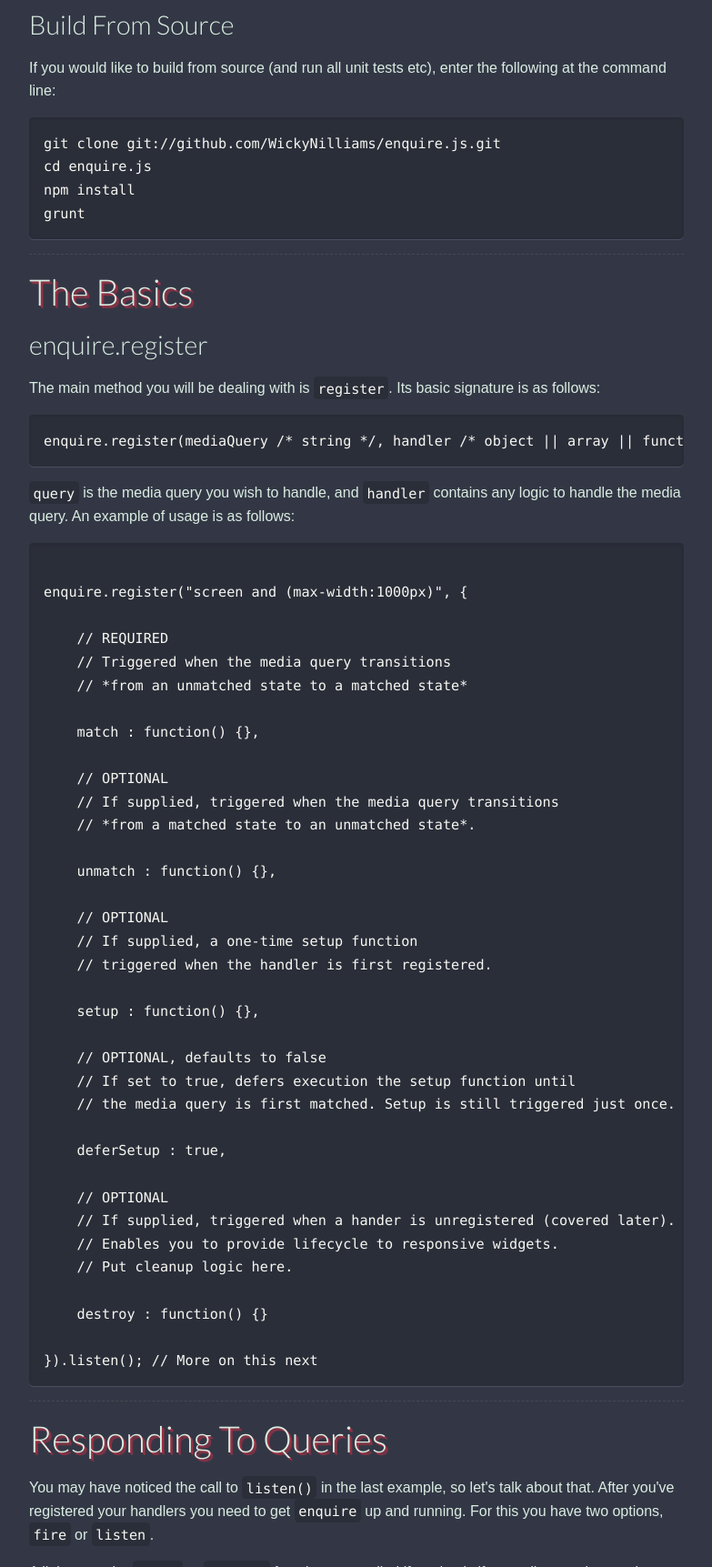
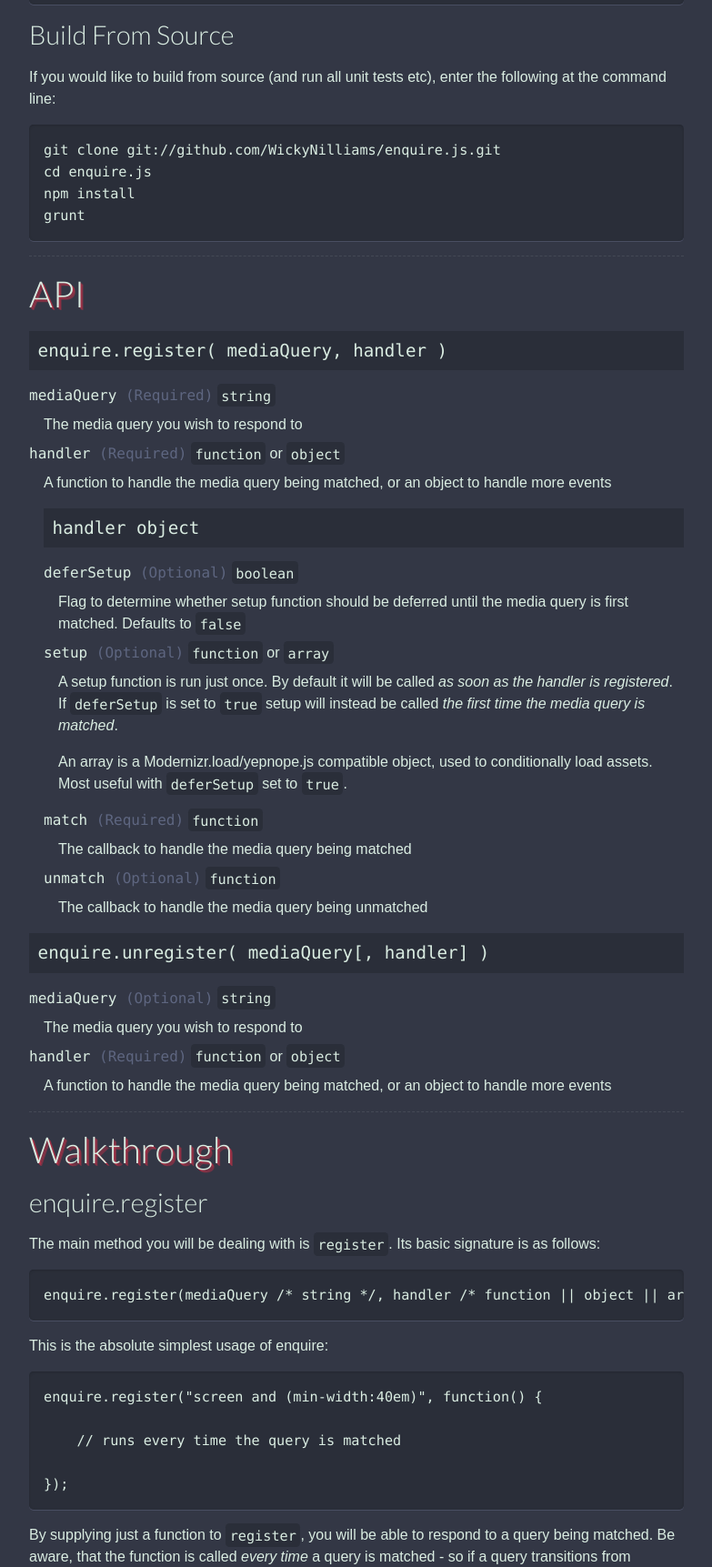
Before and after one commit to WickyNilliams/enquire.js, a website: page index.html in a window 1280 px wide. Shown: the part 1077-2800 px from the top of the page at 91% size, without its empty margins (248-1031 px from the left). Drawn offline with Linux system fonts and the light colour scheme; a web font is replaced by a local one.

Commit message:
first pass of proper API documentation

```diff
--- a/humans.txt
+++ b/humans.txt
@@ -4,7 +4,7 @@
 
 # TEAM
 
-    Nick Williams -- Developer -- @WickyNilliams
+    Nick Williams -- Developer -- @WickyNilliams -- http://wicky.nillia.ms
 
 
 # TECHNOLOGY COLOPHON
--- a/index.html
+++ b/index.html
@@ -48,6 +48,7 @@
     </div>
 
 </header>
+
 <div class="announcement">
     <p class="announcement__message">
         Version 2 now released! Find out <a href="#v2.0.0">what's new</a>.
@@ -64,8 +65,9 @@
             </p>
             <ul>
                 <li>Execute JavaScript callbacks for media queries matching (and <em>un</em>matching!)</li>
-                <li>Simplifies conditional asset loading via one-time setup callbacks</li>
-                <li>Around 0.8kb GZIP'd!</li>
+                <li>Simple conditional asset loading</li>
+                <li>Clean &amp; intuitive API</li>
+                <li>Absolutely tiny - around 0.8kb GZIP'd!</li>
             </ul>
 
             <h3>Dependencies?</h3>
@@ -115,82 +117,199 @@
         </section>
 
         <section class="block">
-            <h2 id="basics" class="block__title">The Basics</h2>
+            <h2 id="api" class="block__title">API</h2>
+
+            <div class="api-member">
+                <h3 class="api-member__signature">enquire.register( mediaQuery, handler )</h3>
+
+                <dl class="api-member__parameters">
+                    <dt class="api-member__param-name">mediaQuery <span class="subdued">(Required)</span></dt>
+                    <dd class="api-member__param-detail api-member__param-detail--type"><code>string</code></dd>
+                    <dd class="api-member__param-detail api-member__param-detail--description">The media query you wish to respond to</dd>
+
+                    <dt class="api-member__param-name">handler <span class="subdued">(Required)</span></dt>
+                    <dd class="api-member__param-detail api-member__param-detail--type"><code>function</code> or <code>object</code></dd>
+                    <dd class="api-member__param-detail api-member__param-detail--description">
+
+                        <p>A function to handle the media query being matched, or an object to handle more events</p>
+
+                        <div class="api-member api-member--nested">
+                            <h4 class="api-member__signature">handler object</h4>
+
+                            <dl class="api-member__parameters">
+                                <dt class="api-member__param-name">deferSetup <span class="subdued">(Optional)</span></dt>
+                                <dd class="api-member__param-detail api-member__param-detail--type"><code>boolean</code></dd>
+                                <dd class="api-member__param-detail api-member__param-detail--description">Flag to determine whether setup function should be deferred until the media query is first matched. Defaults to <code>false</code></dd>
+
+                                <dt class="api-member__param-name">setup <span class="subdued">(Optional)</span></dt>
+                                <dd class="api-member__param-detail api-member__param-detail--type"><code>function</code> or <code>array</code></dd>
+                                <dd class="api-member__param-detail api-member__param-detail--description">
+                                    <p>
+                                        A setup function is run just once. By default it will be called <em>as soon as the handler is registered</em>. If <code>deferSetup</code> is set to <code>true</code> setup will instead be called <em>the first time the media query is matched</em>.
+                                    </p>
+                                    <p>
+                                        An array is a Modernizr.load/yepnope.js compatible object, used to conditionally load assets. Most useful with <code>deferSetup</code> set to <code>true</code>.
+                                    </p>
+                                </dd>
+
+                                <dt class="api-member__param-name">match <span class="subdued">(Required)</span></dt>
+                                <dd class="api-member__param-detail api-member__param-detail--type"><code>function</code></dd>
+                                <dd class="api-member__param-detail api-member__param-detail--description">The callback to handle the media query being matched</dd>
+
+                                <dt class="api-member__param-name">unmatch <span class="subdued">(Optional)</span></dt>
+                                <dd class="api-member__param-detail api-member__param-detail--type"><code>function</code></dd>
+                                <dd class="api-member__param-detail api-member__param-detail--description">The callback to handle the media query being unmatched</dd>
+                            </dl>
+                        </div>
+
+                    </dd>
+                </dl>
+            </div>
+
+            <div class="api-member">
+                <h3 class="api-member__signature">enquire.unregister( mediaQuery[, handler] )</h3>
+
+                <dl class="api-member__parameters">
+                    <dt class="api-member__param-name">mediaQuery <span class="subdued">(Optional)</span></dt>
+                    <dd class="api-member__param-detail api-member__param-detail--type"><code>string</code></dd>
+                    <dd class="api-member__param-detail api-member__param-detail--description">The media query you wish to respond to</dd>
+
+                    <dt class="api-member__param-name">handler <span class="subdued">(Required)</span></dt>
+                    <dd class="api-member__param-detail api-member__param-detail--type"><code>function</code> or <code>object</code></dd>
+                    <dd class="api-member__param-detail api-member__param-detail--description">A function to handle the media query being matched, or an object to handle more events</dd>
+                </dl>
+            </div>
+
+        </section>
+
+        <section class="block">
+            <h2 id="walkthrough" class="block__title">Walkthrough</h2>
 
             <h3>enquire.register</h3>
             <p>
                 The main method you will be dealing with is <code class="language-javascript">register</code>. Its basic signature is as follows:
             </p>
 
-<pre class="language-javascript"><code>enquire.register(mediaQuery /* string */, handler /* object || array || function */);</code></pre>
+<pre class="language-javascript"><code>enquire.register(mediaQuery /* string */, handler /* function || object || array ||  */);</code></pre>
 
             <p>
-                <code class="language-javascript">query</code> is the media query you wish to handle, and <code class="language-javascript">handler</code> contains any logic to handle the media query. An example of usage is as follows:
+                This is the absolute simplest usage of enquire:
             </p>
 
-<pre class="language-javascript"><code>
-enquire.register("screen and (max-width:1000px)", {
+<pre class="language-javascript"><code>enquire.register("screen and (min-width:40em)", function() {
+
+    // runs every time the query is matched
+
+});
+</code></pre>
+
+            <p>
+                By supplying just a function to <code>register</code>, you will be able to respond to a query being matched. Be aware, that the function is called <em>every time</em> a query is matched - so if a query transitions from matched to unmatched and back to matched, the function will have been executed twice. Sometimes this is fine, but often it is limiting and you will want greater control. Luckily, enquire has you covered!
+            </p>
+            <p>
+                Instead of a function you can pass an object to <code>register</code>. This allows you to have a callback for both match and unmatch:
+            </p>
+
+<pre class="language-javascript"><code>enquire.register("screen and (min-width: 40em"), {
+
+
+    match : function() {
 
         // REQUIRED
         // Triggered when the media query transitions
         // *from an unmatched state to a matched state*
 
+    },
+
+    unmatch : function() {
+
+        // OPTIONAL
+        // Triggered when the media query transitions
+        // *from a matched state to an unmatched state*.
+
+    }
+
+});
+</code></pre>
+
+            <p>
+                Being able to respond to a query being unmatched opens up lots of options. For instance you could asynchronously load new content (e.g. a sidebar) into the page when a query is matched, then hide it when it's unmatched. It works in both directions!
+            </p>
+
+            <p>
+                However, a new problem has arisen. What happens when the query is matched a second time? <em>Holy needless-ajax-request, batman</em>. This is where <code>setup</code> comes in:
+            </p>
+
+<pre class="language-javascript"><code>enquire.register("screen and (min-width: 40em"), {
+
+    setup : function() {
+
+        // OPTIONAL
+        // Triggered *once* as soon a query is registered
+
+    },
+
     match : function() {},
 
-    // OPTIONAL
-    // If supplied, triggered when the media query transitions
-    // *from a matched state to an unmatched state*.
+    unmatch : function() {}
 
-    unmatch : function() {},
+});
+</code></pre>
 
-    // OPTIONAL
-    // If supplied, a one-time setup function
-    // triggered when the handler is first registered.
+            <p>
+                In terms of our scenario, this means we can put our AJAX request for supplementary content in <code>setup</code>. From there, <code>match</code> and <code>unmatch</code> can just show and hide the sidebar. This gives a neat separation of concerns, freeing match and unmatch callbacks from handling upfront work.
+            </p>
+            <p>
+                So now we've got to a point were our task is almost complete, with content being dynamically loaded in and the sidebar shown and hidden on match and unmatch respectively. But we can still make one further improvement! By default <code>setup</code> is executed <em>as soon as the query is registered</em>. What this means is that our AJAX request is being made even on small-screen devices - where it will never be needed! The solution to this problem is simple: <code>deferSetup</code>.
+            </p>
+
+<pre class="language-javascript"><code>enquire.register("screen and (min-width: 40em"), {
+
+    // OPTIONAL, defaults to false
+    // defers setup until first time
+    // a media query is matched
+
+    deferSetup : true,
 
     setup : function() {},
 
-    // OPTIONAL, defaults to false
-    // If set to true, defers execution the setup function until
-    // the media query is first matched. Setup is still triggered just once.
+    match : function() {},
+
+    unmatch : function() {}
+
+});
+</code></pre>
+
+        <p>
+            And with that simple adjustment, we now make our AJAX request(s) just once, the first time the media query is matched!
+        </p>
+
+        <p>
+            <!-- arrays, multiple handlers -->
+        </p>
+
+ <pre class="language-javascript"><code>enquire.register("screen and (min-width: 40em"), [{
 
     deferSetup : true,
 
-    // OPTIONAL
-    // If supplied, triggered when a hander is unregistered (covered later).
-    // Enables you to provide lifecycle to responsive widgets.
-    // Put cleanup logic here.
+    setup : function() {},
 
-    destroy : function() {}
+    match : function() {},
 
-}).listen(); // More on this next
-</code></pre>
+    unmatch : function() {}
 
-        </section>
+},
 
-        <section class="block">
-            <h2 id="responding-to-queries" class="block__title">Responding To Queries</h2>
-            <p>
-                You may have noticed the call to <code class="language-javascript">listen()</code> in the last example, so let's talk about that. After you've registered your handlers you need to get <code class="language-javascript">enquire</code> up and running. For this you have two options, <code class="language-javascript">fire</code> or <code class="language-javascript">listen</code>.
-            </p>
-            <p>
-                A little note: the <code class="language-javascript">match</code> or <code class="language-javascript">unmatch</code> functions are called if, and only if, a media query's state has changed - that is, matched to unmatched, or unmatched to matched. This is true for both <code class="language-javascript">fire</code> and <code class="language-javascript">listen</code>.
-            </p>
+// perhaps this second handler object
+// will contain all logic for dealing
+// with a main menu at larger sizes
 
-            <h3>enquire.fire</h3>
-            <p>
-                <code class="language-javascript">fire</code> evaluates each of the registered media queries and handlers as they are at that point in time. This triggers the relevant callbacks for each of the media query's handlers, as per the conditions above. <code class="language-javascript">fire</code> is handy if you don't care about browser events and want your handlers to be triggered just once on page load.
-            </p>
+{
+    match : function() {},
 
-            <h3>enquire.listen</h3>
-            <p>
-                <code class="language-javascript">listen</code> registers event handlers for the browser's <strong>resize</strong> and <strong>orientationChange</strong> events. Each time one of these events is triggered, <code class="language-javascript">enquire</code> makes a call to <code class="language-javascript">fire()</code>, causing all media queries and handlers to be re-evaluated.
-            </p>
-            <p>
-                To avoid spamming <code class="language-javascript">enquire</code> with browser events (e.g. if the browser window is rapidly changing size), <code class="language-javascript">listen</code> throttles events so that <code class="language-javascript">fire</code> is only called if there have been no resize or orientation events in the last 500<abbr title="milliseconds">ms</abbr>. To alter the throttle, pass in the number of milliseconds as a paramater to <code class="language-javascript">listen</code>:
-            </p>
+    unmatch : function() {}
 
-<pre class="language-javascript"><code>
-enquire.listen(10000); // 10 seconds, why not?!
+}]);
 </code></pre>
 
         </section>
@@ -203,8 +322,7 @@
                 You can indeed! It can be cumbersome to have all your logic in one handler, so you can also supply an array as the second parameter to <code class="language-javascript">register</code> in order to support multiple handlers per media query:
             </p>
 
-<pre class="language-javascript"><code>
-enquire.register("screen and (max-width:1000px)", [
+<pre class="language-javascript"><code>enquire.register("screen and (max-width:1000px)", [
     { match : function() { console.log("handler 1 matched"); } },
     { match : function() { console.log("handler 2 matched"); } }
  ]);
@@ -215,8 +333,7 @@
                 You could, if you wish, achieve the same effect by calling register multiple times for the same media query:
             </p>
 
-<pre class="language-javascript"><code>
-var query = "screen and (max-width:1000px)";
+<pre class="language-javascript"><code>var query = "screen and (max-width:1000px)";
 
 enquire.register(query, {
     match : function() {
@@ -236,17 +353,13 @@
             <p>
                 Whilst the array pattern is generally preferred, this pattern of multiple calls to <code class="language-javascript">register</code> is useful for when you don't want to register handlers separately.
             </p>
-            <p>
-                This won't overwrite any previous handler for the media query as <code class="language-javascript">enquire</code> uses the media query itself as a lookup key on its internal dictionary. Thus, the second handler is appended to the list of handlers already registered for that media query.
-            </p>
 
             <h3>Multiple Queries, Sir?</h3>
             <p>
                 As well as multiple handlers per media query, multiple media queries can be registered with <code class="language-javascript">enquire</code>. Calls to <code class="language-javascript">register</code> can be chained together for this purpose.
             </p>
 
-<pre class="language-javascript"><code>
-enquire.register("screen and (max-width:1000px)", {
+<pre class="language-javascript"><code>enquire.register("screen and (max-width:1000px)", {
 
     match : function() {
         console.log("handler max-width 1000px");
@@ -258,22 +371,13 @@
         console.log("handler max-width 500px");
     }
 
-}).listen();
+});
 </code></pre>
-
-            <h3>Setup</h3>
-            <p>
-                Supplying a setup callback with your query handler allows you to get all your expensive <abbr title="Document Object Model">DOM</abbr> manipulation out of the way up-front. <strong>The setup callback is called once and once only</strong>. By default it is called when the handler is first registered. You can defer setup until the first time the media query matches by setting the <code class="language-javascript">deferSetup</code> flag to <code class="language-javascript">true</code>.
-            </p>
 
             <h3>Unregister Handlers</h3>
             <p>
                 Sometimes you may wish to unregister a handler or group of handlers. For that we have the <code class="language-javascript">unregister</code> method.
             </p>
-
-<pre class="language-javascript"><code>
-enquire.unregister(mediaQuery /* string */, handler /* function || object */);
-</code></pre>
 
             <p>
                 The first parameter that <code class="language-javascript">ungreigster</code> accepts is the media query, and the second is a reference to the specific handler you wish to unregister. The second parameter can be optionally excluded which unregisters <em>all</em> handlers for the supplied media query. When a handler is unregistered its <code class="language-javascript">destroy</code> callback is executed. If a handler does not have a <code class="language-javascript">destroy</code> callback then the <code class="language-javascript">unmatch</code> callback is fired instead. Once a handler is unregistered it will no longer respond to changes to a media query's state.
@@ -283,7 +387,7 @@
             </p>
 
 <pre class="language-javascript">
-<code>
+<code>//TODO: this is too complicated of an example
 
 var mediaQuery = "screen and (max-width:320px)",
 
@@ -346,8 +450,7 @@
                 <code class="language-javascript">register</code> can accept an optional third parameter, <code class="language-javascript">shouldDegrade</code>. When this is passed as <code class="language-javascript">true</code> (it defaults to <code class="language-javascript">false</code>) it signifies to enquire that <em>if the browser is incapable of understanding CSS3 media queries, then always consider this query a match</em>.
 
             </p>
-<pre class="language-javascript"><code>
-enquire.register("screen and (min-width:900px)", function() {
+<pre class="language-javascript"><code>enquire.register("screen and (min-width:900px)", function() {
 
     //execute some code for large-screen devices
 
@@ -376,8 +479,7 @@
                 If you are using <a href="http://modernizr.com">Modernizr</a> (and you should be!) it's as easy as this:
             </p>
 
-<pre class="language-javascript"><code>
-Modernizr.load([
+<pre class="language-javascript"><code>Modernizr.load([
     //first test need for polyfill
     {
         test: window.matchMedia,
@@ -427,7 +529,7 @@
                 nope : "https://raw.github.com/paulirish/matchMedia.js/master/matchMedia.js"
             },
             "js/vendor/prism.js",
-            "https://raw.github.com/WickyNilliams/enquire.js/experimental/dist/enquire.min.js",
+            "https://raw.github.com/WickyNilliams/enquire.js/experimental/dist/enquire.js",
             "js/main.js"
         ]);
     </script>
--- a/less/mixins.less
+++ b/less/mixins.less
@@ -49,6 +49,10 @@
 	.heading {
 		font-family: 'Lato', Verdana, Geneva, Arial, Helvetica, sans-serif;
 	}
+
+	.code {
+		font-family: Consolas, Monaco, 'Andale Mono', monospace;
+	}
 }
 
 .text-overflow() {
--- a/less/site.less
+++ b/less/site.less
@@ -25,7 +25,6 @@
 
 	@media @deskBreakpoint {
 		font-size: 16px;
-		line-height: 1.6;
 	}
 }
 
@@ -57,8 +56,7 @@
 }
 
 pre, code {
-	color: #f8f8f2;
-	font-family: Consolas, Monaco, 'Andale Mono', monospace;
+	#fonts > .code;
 	direction: ltr;
 	text-align: left;
 	white-space: pre;
@@ -93,7 +91,7 @@
 	word-wrap: normal;
 	padding: 1em;
 	margin: 1em 0;
-	box-shadow: inset 0 1px 3px darken(@bgColor, 6), 0 1px 0 lighten(@bgColor, 10);
+	box-shadow: inset 0 1px 3px -1px darken(@bgColor, 10), 0 1px 0 lighten(@bgColor, 10);
 }
 
 ul { padding: 0 0 0 1.2em; }
@@ -107,7 +105,7 @@
 
 
 h1, h2, h3, h4,
-p, ul, ol, pre {
+p, ul, ol, dl, pre {
 	margin: 0;
 	margin-bottom: @baseFontSize;
 	margin-bottom: 1rem;
@@ -146,7 +144,7 @@
 
 	max-width: 30%;
 
-	@media @lapBreakpoint {
+	@media @deskBreakpoint {
 		position: fixed;
 	}
 }
@@ -232,6 +230,7 @@
 	&__message {
 		margin: 0;
 		line-height: 1;
+		text-align: center
 	}
 }
 
@@ -324,7 +323,6 @@
 
 	small {
 		font-size: 1em;
-		color: fade(@bodyColor, 50);
 	}
 }
 
@@ -367,3 +365,50 @@
 		}
 	}
 }
+
+.api-member {
+
+	margin-bottom: 1em;
+
+	&--nested {
+		margin-bottom: 0;
+	}
+
+	&__signature {
+		padding: 0.5em;
+		background-color: darken(@bgColor, 4);
+
+		#fonts > .code;
+		font-size: 1.2em;
+	}
+
+	&__parameters {
+		margin: 0;
+	}
+
+	&__param-name {
+		margin-bottom: 0.5em;
+		#fonts > .code;
+
+		display: inline-block;
+	}
+
+	&__param-detail {
+
+		margin-left:0;
+		margin-bottom: 0.5em;
+
+		&--type {
+			display:inline-block;
+		}
+
+		&--description {
+			margin-left: 1em;
+
+		}
+
+	}
+
+
+
+}
--- a/less/vars.less
+++ b/less/vars.less
@@ -21,4 +21,4 @@
 
 // breakpoints
 @lapBreakpoint : ~"screen and (min-width: 50em)";
-@deskBreakpoint : ~"screen and (min-width: 70em)";
+@deskBreakpoint : ~"screen and (min-width: 65em)";
```
Also changed, not shown: js/main.js (+5 -8 lines), css/enquire.css, css/enquire.min.css. Lines whose indentation alone changed are shown as unchanged.
